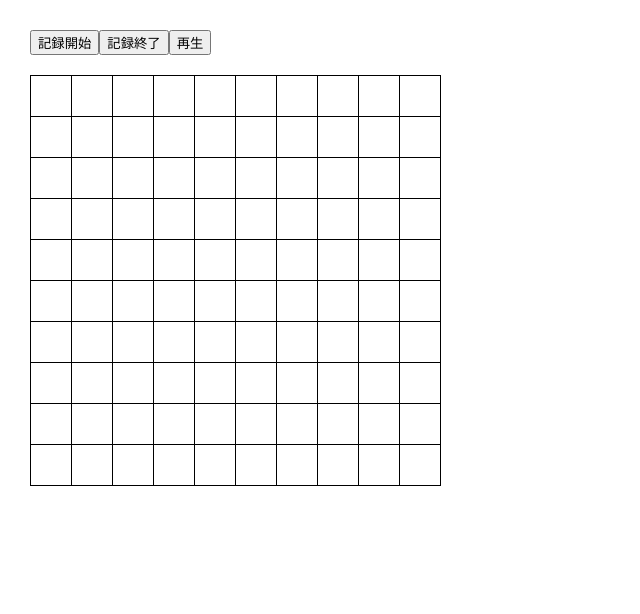
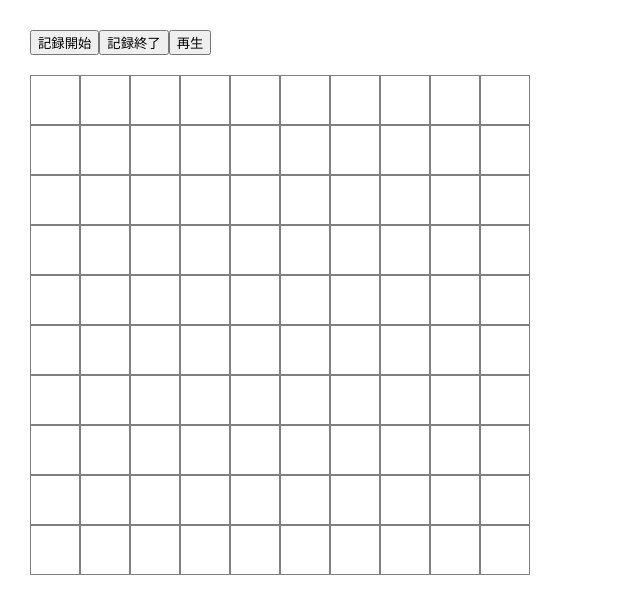
Before and after one commit to ka-aki/my-training, a React (Create React App) app: page / in a window 1280 px wide. Shown: the top 614 px of the page, without its empty margins (0-640 px from the left). Built offline with nearby package versions, Linux system fonts and the light colour scheme.

Commit message:
complete

```diff
--- a/src/App.css
+++ b/src/App.css
@@ -1,20 +1,17 @@
-table {
-  border-collapse: collapse;
-  margin: 20px 0;
-}
-
-table td {
-  padding: 20px;
-  border: solid 1px black;
-}
-
-.container {
+.root {
   margin: 30px;
 }
 .black {
   background-color: black;
 }
 
-.white {
-  background-color: white;
+.grid-container {
+  display: grid;
+  grid-template-columns: repeat(10, 50px);
+  grid-template-rows: repeat(10, 50px);
+  margin: 20px 0;
 }
+
+.grid-item {
+  border: 1px solid gray;
+}
--- a/src/App.js
+++ b/src/App.js
@@ -1,98 +1,118 @@
-import { useState } from "react";
+import { useState, useEffect, useRef } from "react";
 import "./App.css";
 
+const useInterval = (callback, delay) => {
+  const savedCallback = useRef();
+
+  // Remember the latest callback.
+  useEffect(() => {
+    savedCallback.current = callback;
+  }, [callback]);
+
+  // Set up the interval.
+  useEffect(() => {
+    function tick() {
+      savedCallback.current();
+    }
+    if (delay !== null) {
+      let id = setInterval(tick, delay);
+      return () => clearInterval(id);
+    }
+  }, [delay]);
+};
+
 const App = () => {
+  const squares = [...Array(100).keys()].map((v) => ({ id: v + 1, on: false }));
   const initialState = () => ({
-    blackSquareIds: [],
-    isRecorded: false,
-    savedIds: [],
+    squares: squares,
+    clickedSquares: [],
+    isRecording: false,
+    isPlaying: false,
+    clickedSquaresIndex: 0,
   });
 
   const [state, setState] = useState(initialState());
 
-  const setColor = (id) => {
-    if (state.isRecorded) {
-      if (state.blackSquareIds.find((v) => v === id)) {
-        const ids = state.blackSquareIds.filter((v) => v !== id);
-        setState({ ...state, blackSquareIds: ids });
+  const handleClick = (id) => {
+    if (state.isRecording) {
+      const filtered = state.clickedSquares.filter((v) => v.id === id);
+      const last = filtered[filtered.length - 1];
+
+      if (last === undefined) {
+        setState({
+          ...state,
+          squares: state.squares.map((v) => {
+            if (v.id === id) {
+              return { id: id, on: true };
+            }
+            return v;
+          }),
+          clickedSquares: state.clickedSquares.concat({ id: id, on: true }),
+        });
       } else {
-        const ids = state.blackSquareIds.concat(id);
-        setState({ ...state, blackSquareIds: ids });
+        setState({
+          ...state,
+          squares: state.squares.map((v) => {
+            if (v.id === id) {
+              return { id: id, on: !last.on };
+            }
+            return v;
+          }),
+          clickedSquares: state.clickedSquares.concat({ id: id, on: !last.on }),
+        });
       }
     }
   };
 
-  const startRec = () => {
-    setState({ blackSquareIds: [], isRecorded: true });
+  const onStart = () => {
+    setState({ ...state, isRecording: true });
   };
-  const finishRec = () => {
+
+  const onFinish = () => {
+    setState({ ...state, isRecording: false });
+  };
+
+  useInterval(() => {
+    if (state.isPlaying) {
+      setState({
+        ...state,
+        squares: state.squares.map((s) => {
+          const currentHistory =
+            state.clickedSquares[state.clickedSquaresIndex];
+          if (currentHistory != null && s.id === currentHistory.id) {
+            return state.clickedSquares[state.clickedSquaresIndex];
+          }
+          return s;
+        }),
+        clickedSquaresIndex: state.clickedSquaresIndex + 1,
+      });
+    }
+  }, 1000);
+
+  const onPlay = () => {
     setState({
-      savedIds: state.blackSquareIds,
-      isRecorded: false,
-      blackSquareIds: [],
+      ...state,
+      isPlaying: true,
+      squares: squares,
     });
   };
 
-  const startPlay = () => {
-    state.savedIds.map((v) => console.log(v));
-  };
-
-  console.log(state);
-
-  const squares = [
-    { id: 0 },
-    { id: 10 },
-    { id: 20 },
-    { id: 30 },
-    { id: 40 },
-    { id: 50 },
-    { id: 60 },
-    { id: 70 },
-    { id: 80 },
-    { id: 90 },
-  ];
-
   return (
-    <div className="container">
-      <button onClick={startRec}>記録開始</button>
-      <button onClick={finishRec}>記録終了</button>
-      <button onClick={() => startPlay()}>再生</button>
-      <table>
-        <tbody>
-          {squares.map((v) => (
-            <Row
-              key={v.id}
-              rowIndex={v.id}
-              setColor={setColor}
-              blackSquareIds={state.blackSquareIds}
-            />
-          ))}
-        </tbody>
-      </table>
+    <div className="root">
+      <button onClick={onStart}>記録開始</button>
+      <button onClick={onFinish}>記録終了</button>
+      <button onClick={onPlay}>再生</button>
+      <div className="grid-container">
+        {state.squares.map((v) => (
+          <div
+            key={v.id}
+            className={v.on ? "grid-item black" : "grid-item"}
+            onClick={() => handleClick(v.id)}
+          />
+        ))}
+      </div>
     </div>
   );
 };
 
-const Row = ({ rowIndex, setColor, blackSquareIds }) => {
-  const squareIds = [...Array(10).keys()].map((v) => ({
-    id: v + 1,
-  }));
-
-  return (
-    <tr>
-      {squareIds.map((v) => (
-        <td
-          key={v.id}
-          onClick={() => setColor(v.id + rowIndex)}
-          className={
-            blackSquareIds.find((val) => val === v.id + rowIndex)
-              ? "black"
-              : "white"
-          }
-        />
-      ))}
-    </tr>
-  );
-};
-
 export default App;
```
